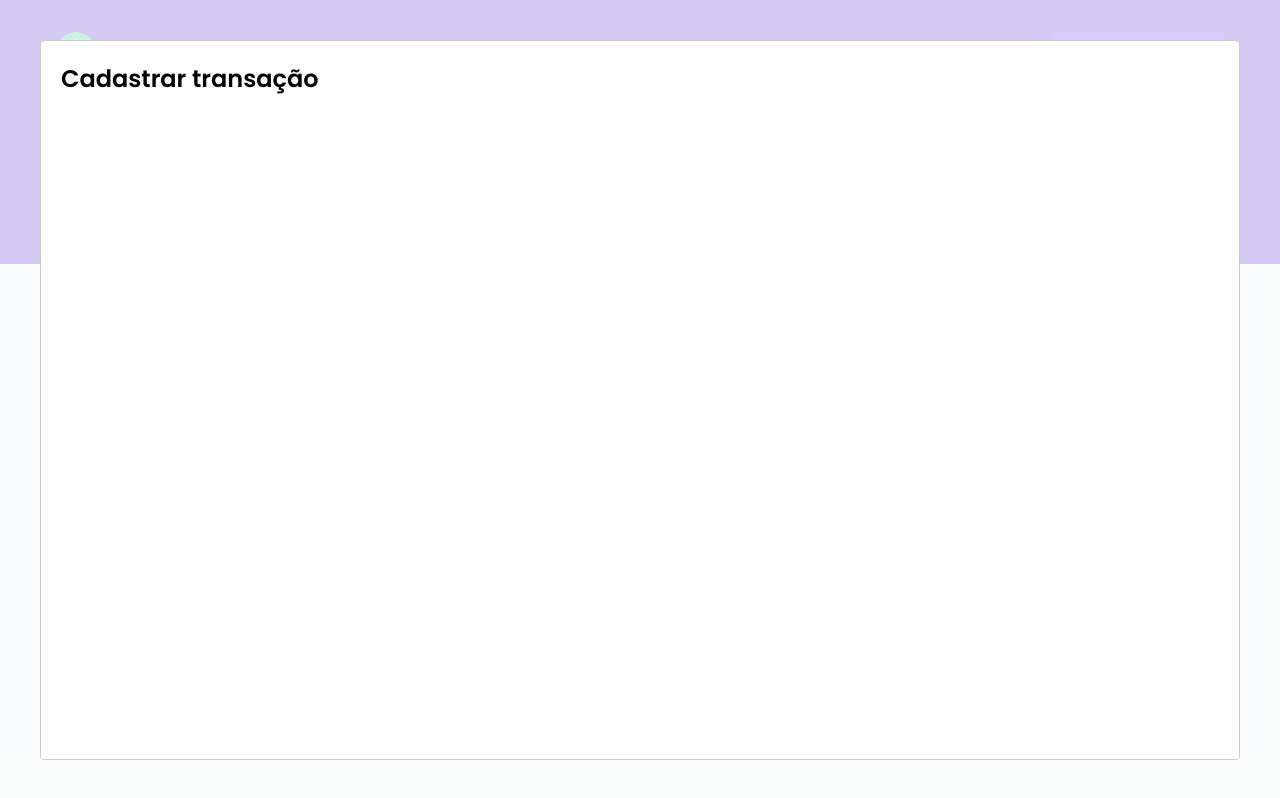
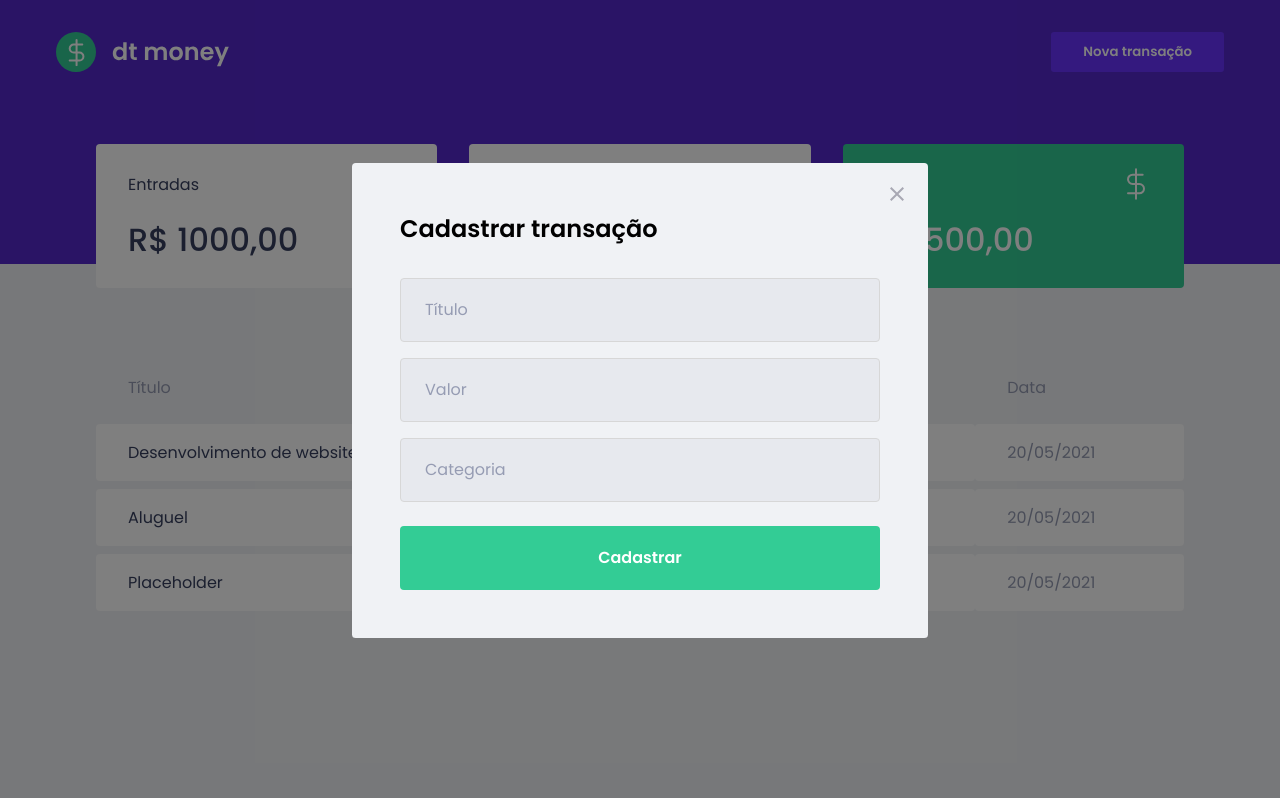
Before and after one commit to OctavioArruda/dtmoney, a React (Create React App) app: page / in a window 1280 px wide. Both pictures are taken after a click on the button "Nova transação". Built offline with nearby package versions, Linux system fonts and the light colour scheme; no server answers; what miragejs would draw is missing.

Commit message:
Form inputs styles

```diff
--- a/src/components/NewTransactionModal/index.tsx
+++ b/src/components/NewTransactionModal/index.tsx
@@ -1,4 +1,6 @@
 import Modal from 'react-modal'
+import CloseImg from '../../assets/close.svg'
+import { MainForm } from './styles'
 
 interface NewTransactionModalProps {
   isOpen: boolean
@@ -15,8 +17,32 @@
     <Modal
       isOpen={isOpen}
       onRequestClose={onRequestClose}
+      overlayClassName="react-modal-overlay"
+      className="react-modal-content"
     >
-      <h2>Cadastrar transação</h2>
+      <button
+        type="button"
+        onClick={onRequestClose}
+        className="react-modal-close"
+      >
+        <img
+          src={CloseImg}
+          alt="Fechar modal"
+        />
+      </button>
+      <MainForm>
+        <h2>Cadastrar transação</h2>
+
+        <input placeholder="Título" />
+        <input
+          type="number"
+          placeholder="Valor"
+        />
+        <input placeholder="Categoria" />
+        <button type="submit">
+          Cadastrar
+        </button>
+      </MainForm>
     </Modal>
   )
 }
--- a/src/components/NewTransactionModal/styles.ts
+++ b/src/components/NewTransactionModal/styles.ts
@@ -1,3 +1,46 @@
 import styled from 'styled-components'
 
-export const Container = styled.div``
+export const MainForm = styled.form`
+  h2 {
+    color: var(--text-title-color);
+    font-size: 1.5rem;
+    margin-bottom: 2rem;
+  }
+
+  input {
+    width: 100%;
+    padding: 0 1.5rem;
+    height: 4rem;
+    border-radius: 0.25rem;
+    background: #e7e9ee;
+    border: 1px solid #d7d7d7;
+    font-weight: 400;
+    font-size: 1rem;
+
+    &::placeholder {
+      color: var(--text-body);
+    }
+
+    & + input {
+      margin-top: 1rem;
+    }
+  }
+
+  button[type='submit'] {
+    width: 100%;
+    padding: 0 1.5rem;
+    height: 4rem;
+    background: var(--green);
+    color: #fff;
+    border-radius: 0.25rem;
+    border: 0;
+    font-size: 1rem;
+    margin-top: 1.5rem;
+    font-weight: 600;
+    transition: filter 0.2s;
+
+    &:hover {
+      filter: brightness(0.9);
+    }
+  }
+`
--- a/src/styles/global.ts
+++ b/src/styles/global.ts
@@ -51,4 +51,38 @@
     opacity: 0.6;
     cursor: not-allowed;
   }
+
+  .react-modal-overlay {
+    background: rgba(0, 0, 0, 0.5);
+    position: fixed;
+    top: 0;
+    bottom: 0;
+    right: 0;
+    left: 0;
+    display: flex;
+    align-items: center;
+    justify-content: center;
+  }
+
+  .react-modal-content {
+    width: 100%;
+    max-width: 576px;
+    background: var(--background);
+    padding: 3rem;
+    position: relative;
+    border-radius: 0.24rem;
+  }
+
+  .react-modal-close {
+    position: absolute;
+    right: 1.5rem;
+    top: 1.5rem;
+    border: 0;
+    background: transparent;
+    transition: filter 0.2s;
+
+    &:hover {
+      filter: brightness(0.8);
+    }
+  }
 `
```
